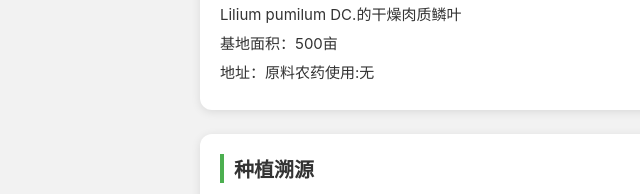
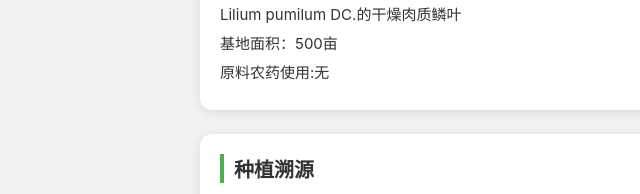
Before and after one commit to wenhongw0-hash/bh, a plain HTML site: page index.html in a window 1280 px wide. Shown: the part 157-351 px from the top of the page, 0-640 px from the left. Drawn offline with nearby package versions, Linux system fonts and the light colour scheme.

Commit message:
Update index.html

```diff
--- a/index.html
+++ b/index.html
@@ -167,7 +167,7 @@
         <div class="text-item">产区：湖南邵阳</div>
         <div class="text-item">基源:：本品为百合科植物卷丹Lilium lancifolium Thunb.、百合Lilium brownii F.E.Brown var.viridulum Baker或细叶百合Lilium pumilum DC.的干燥肉质鳞叶</div>
         <div class="text-item">基地面积：500亩</div>
-        <div class="text-item">地址：原料农药使用:无</div>
+        <div class="text-item">原料农药使用:无</div>
     </div>
 
     <!-- 🔥 种植溯源 -->
@@ -175,6 +175,7 @@
         <h2>种植溯源</h2>
         <div class="text-item">种植/养殖时间:2025年4月</div>
         <div class="text-item">种植/养殖面积(亩):500亩</div>
+
 		<div class="text-item">原料生长周期:6个月</div>
     </div>
 
```
